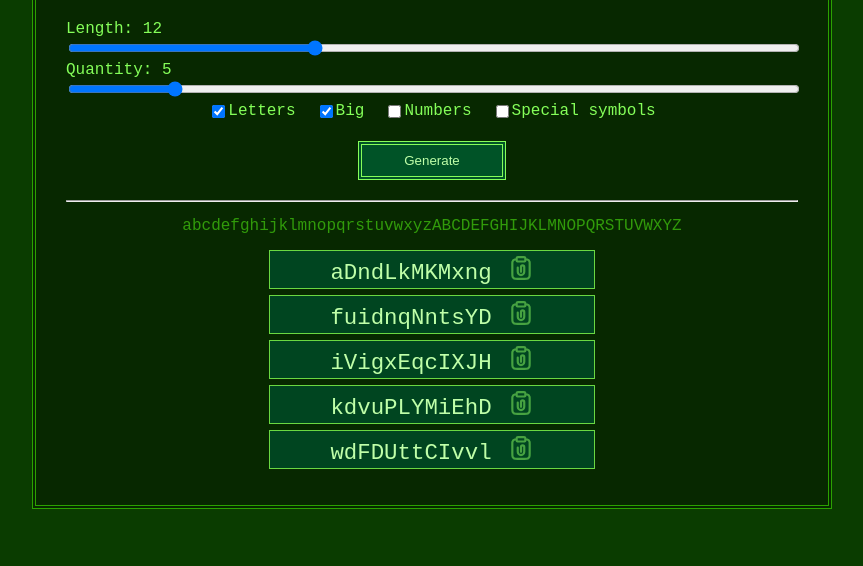
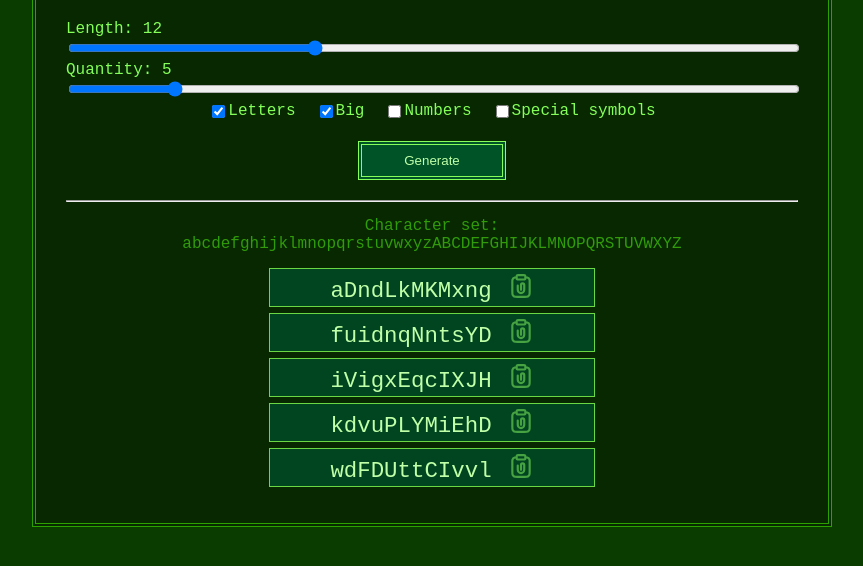
Before and after one commit to devmikealex/password-generator, a plain HTML site: page index.html in a window 1280 px wide. Shown: the part 120-686 px from the top of the page, without its empty margins (208-1071 px from the left). Drawn offline with Linux system fonts and the light colour scheme.

```diff
--- a/index.js
+++ b/index.js
@@ -45,7 +45,7 @@
     passList.innerHTML = '';
     const divCharSet = document.createElement('div');
     divCharSet.className = 'charset_item';
-    divCharSet.textContent = charSet;
+    divCharSet.textContent = 'Character set: ' + charSet;
     passList === null || passList === void 0 ? void 0 : passList.append(divCharSet);
     for (let index = 0; index < passQuantity; index++) {
         const newPass = passGen(passLength, charSet);
--- a/style.css
+++ b/style.css
@@ -55,7 +55,6 @@
 }
 
 input[type=range] {
-	/* width: 500px; */
 	width: 100%;
 }
 
@@ -66,7 +65,6 @@
 #passList {
 	font-size: 1.4rem;
 	display: flex;
-	/* height: 100vh; */
 	flex-direction: column;
 	align-items: center;
 	justify-content: center;
@@ -93,18 +91,16 @@
 	border-color: #dcffd0;
 }
 
-.password_item button {
-	/* position: relative;
+/* .password_item button {
+	position: relative;
 	top: -3px;
 	margin-left: 16px;
 	width: 30px;
-	padding: 0; */
-}
+	padding: 0;
+}*/
 
 .stack_horizontal {
 	display: flex;
-	/* flex-direction: row; */
-	/* align-items: center; */
 	gap: 20px;
 	margin-bottom: 20px;
 }
@@ -119,6 +115,7 @@
 	margin-bottom: 15px;
 	word-wrap: anywhere;
 	text-align: center;
+	padding: 0 80px;
 }
 
 .copyButton {
@@ -129,7 +126,6 @@
 	border: 0;
 	background-color: transparent;
 	opacity: 0.5;
-	/* background-color: #85ff59; */
 	/* filter: invert(1); */
 }
 
@@ -141,3 +137,7 @@
 .copyButton img {
 	display: block;
 }
+
+/* Slider
+Style Input Range - CSS Portal
+https://www.cssportal.com/style-input-range/ */
```
